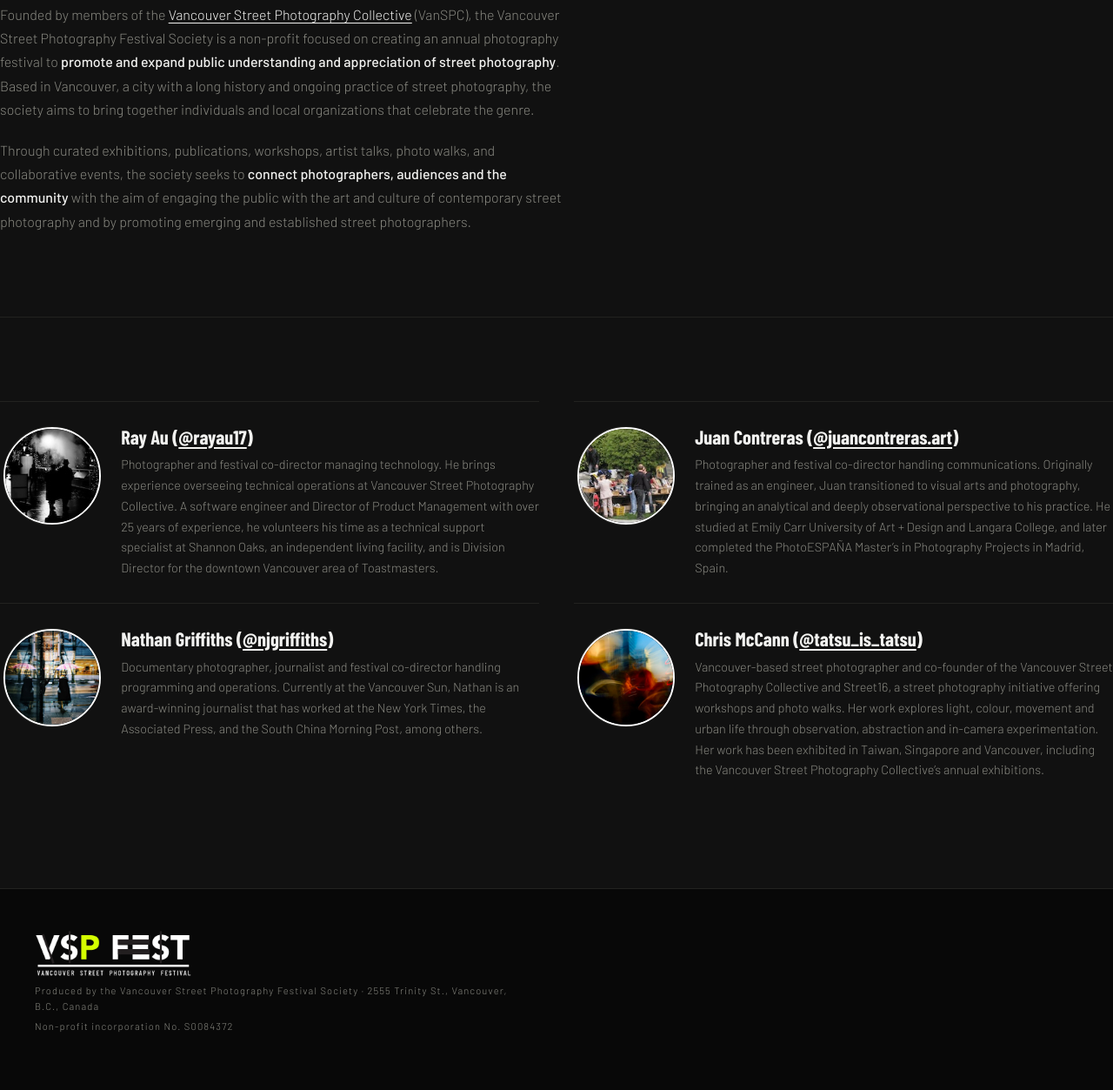
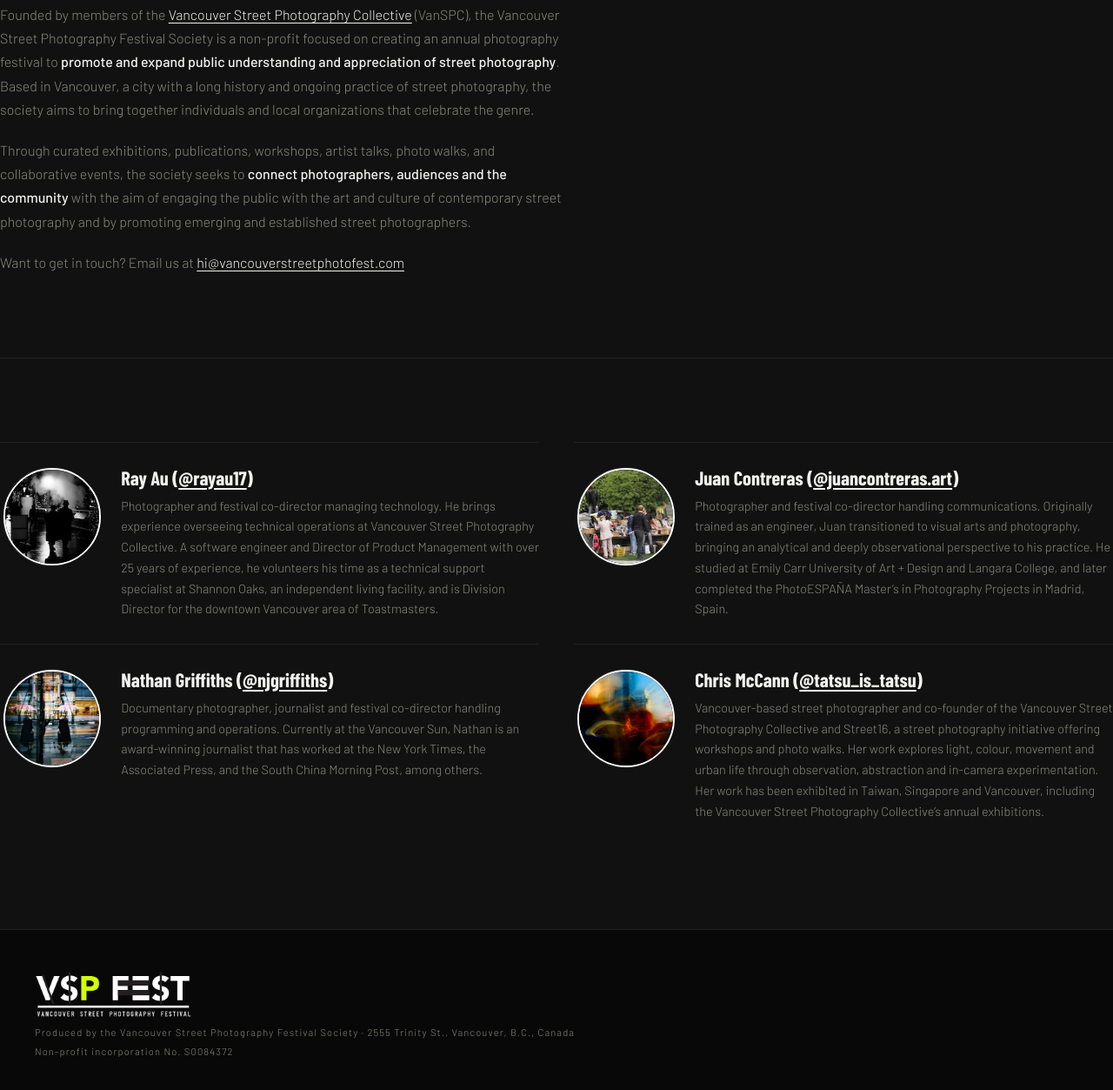
Before and after one commit to vs-postmedia/vspf-website, a plain HTML site: page pages/about.html in a window 1280 px wide. Shown: the part 197-1450 px from the top of the page at 87% size. Drawn offline with nearby package versions, Linux system fonts and the light colour scheme; a web font is replaced by a local one.

Commit message:
footer layout edits. added a get in touch line with email

```diff
--- a/css/styles.css
+++ b/css/styles.css
@@ -758,9 +758,9 @@ section { border-bottom: 1px solid var(--border); }
 /* ── FOOTER ────────────────────────────────────────── */
 footer {
   padding: 3rem 2.5rem;
-  display: grid;
+  /* display: grid; */
   grid-template-columns: 1fr auto 1fr;
-  align-items: center;
+  /* align-items: center; */
   gap: 2rem;
 }
 
--- a/pages/about.html
+++ b/pages/about.html
@@ -54,6 +54,7 @@
         <div class="who-we-are-body">
           <p class="reveal reveal-delay-1">Founded by members of the <a href="https://van-spc.com/" target="_blank" rel="noopener noreferrer">Vancouver Street Photography Collective</a> (VanSPC), the Vancouver Street Photography Festival Society is a non-profit focused on creating an annual photography festival to <strong>promote and expand public understanding and appreciation of street photography</strong>. Based in Vancouver, a city with a long history and ongoing practice of street photography, the society aims to bring together individuals and local organizations that celebrate the genre.</p>
           <p class="reveal reveal-delay-2">Through curated exhibitions, publications, workshops, artist talks, photo walks, and collaborative events, the society seeks to <strong>connect photographers, audiences and the community</strong> with the aim of engaging the public with the art and culture of contemporary street photography and by promoting emerging and established street photographers.</p>
+          <p class="reveal reveal-delay-3">Want to get in touch? Email us at <a href="mailto:hi@vancouverstreetphotofest.com?subject=Webform%20contact">hi@vancouverstreetphotofest.com</a></p>
         </div>
         </div>
     </section>
```
Also changed, not shown: index.html (+3 -3 lines).
